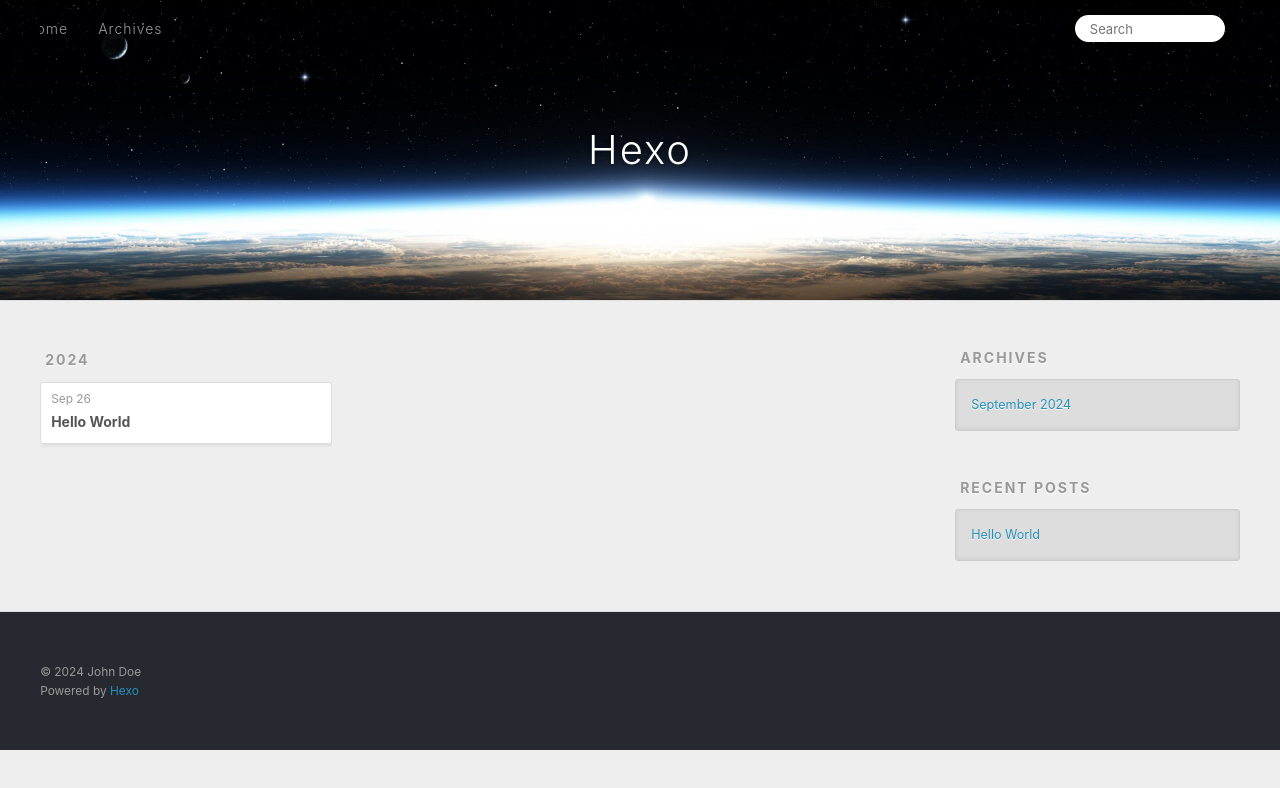
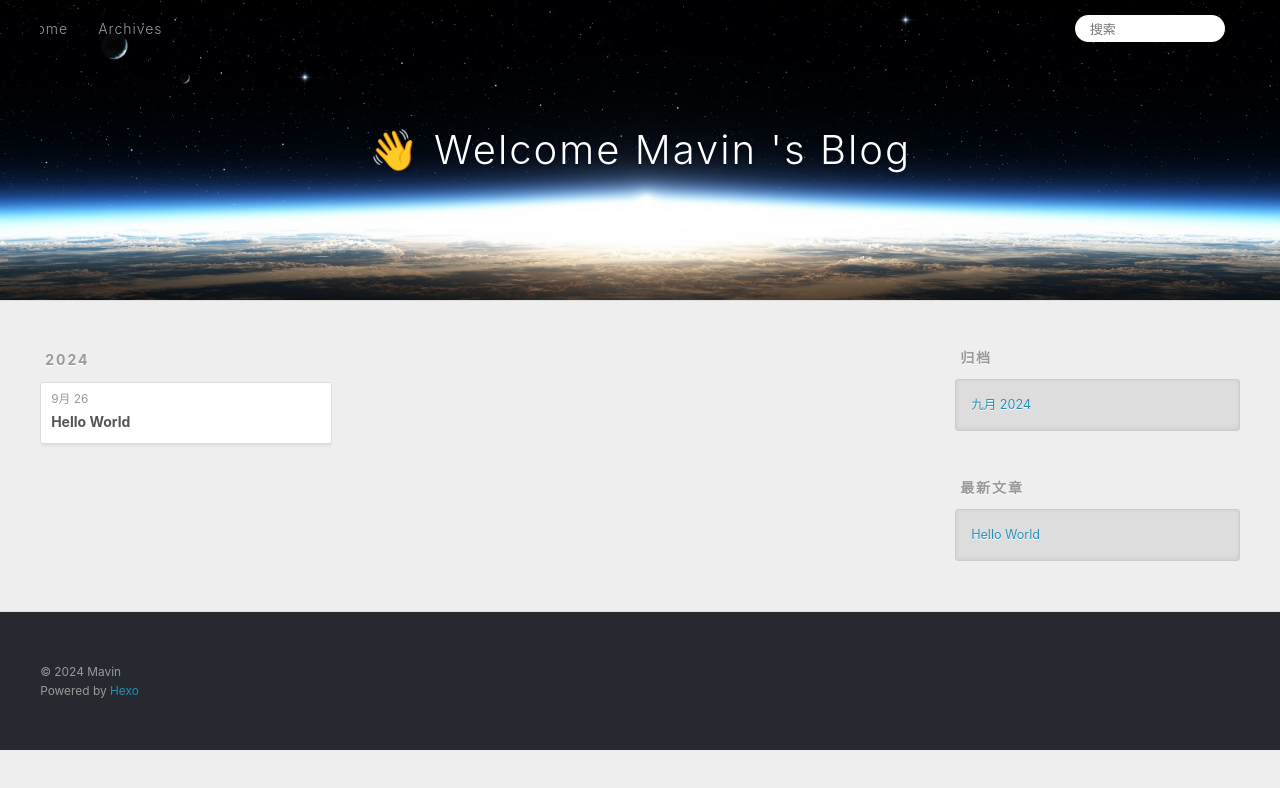
Before and after one commit to RongxianJin/MavinGH.github.io, a plain HTML site: page archives/index.html in a window 1280 px wide. Both pictures are taken after a click on the link 1232 px from the left and 27 px from the top of the page. Drawn offline with Linux system fonts and the light colour scheme.

Commit message:
Site updated: 2024-09-26 10:14:48

```diff
--- a/archives/index.html
+++ b/archives/index.html
@@ -4,17 +4,19 @@
   <meta charset="utf-8">
 
 
-  <title>Archives | Hexo</title>
+  <title>归档 | 👋 Welcome Mavin &#39;s Blog</title>
   <meta name="viewport" content="width=device-width, initial-scale=1, shrink-to-fit=no">
-  <meta property="og:type" content="website">
-<meta property="og:title" content="Hexo">
+  <meta name="description" content="Write By Mavin">
+<meta property="og:type" content="website">
+<meta property="og:title" content="👋 Welcome Mavin &#39;s Blog">
 <meta property="og:url" content="http://example.com/archives/index.html">
-<meta property="og:site_name" content="Hexo">
-<meta property="og:locale" content="en_US">
-<meta property="article:author" content="John Doe">
+<meta property="og:site_name" content="👋 Welcome Mavin &#39;s Blog">
+<meta property="og:description" content="Write By Mavin">
+<meta property="og:locale" content="zh_CN">
+<meta property="article:author" content="Mavin">
 <meta name="twitter:card" content="summary">
 
-    <link rel="alternate" href="/atom.xml" title="Hexo" type="application/atom+xml">
+    <link rel="alternate" href="/atom.xml" title="👋 Welcome Mavin 's Blog" type="application/atom+xml">
 
 
     <link rel="shortcut icon" href="/favicon.png">
@@ -39,7 +41,7 @@
   <div id="header-outer" class="outer">
     <div id="header-title" class="inner">
       <h1 id="logo-wrap">
-        <a href="/" id="logo">Hexo</a>
+        <a href="/" id="logo">👋 Welcome Mavin &#39;s Blog</a>
       </h1>
 
     </div>
@@ -55,12 +57,12 @@
       <nav id="sub-nav">
 
 
-          <a class="nav-icon" href="/atom.xml" title="RSS Feed"><span class="fa fa-rss"></span></a>
+          <a class="nav-icon" href="/atom.xml" title="RSS 订阅"><span class="fa fa-rss"></span></a>
 
-        <a class="nav-icon nav-search-btn" title="Search"><span class="fa fa-search"></span></a>
+        <a class="nav-icon nav-search-btn" title="搜索"><span class="fa fa-search"></span></a>
       </nav>
       <div id="search-form-wrap">
-        <form action="//google.com/search" method="get" accept-charset="UTF-8" class="search-form"><input type="search" name="q" class="search-form-input" placeholder="Search"><button type="submit" class="search-form-submit">&#xF002;</button><input type="hidden" name="sitesearch" value="http://example.com"></form>
+        <form action="//google.com/search" method="get" accept-charset="UTF-8" class="search-form"><input type="search" name="q" class="search-form-input" placeholder="搜索"><button type="submit" class="search-form-submit">&#xF002;</button><input type="hidden" name="sitesearch" value="http://example.com"></form>
       </div>
     </div>
   </div>
@@ -84,7 +86,7 @@
   <div class="archive-article-inner">
     <header class="archive-article-header">
       <a href="/2024/09/26/hello-world/" class="archive-article-date">
-  <time class="dt-published" datetime="2024-09-26T01:45:20.445Z" itemprop="datePublished">Sep 26</time>
+  <time class="dt-published" datetime="2024-09-26T01:45:20.445Z" itemprop="datePublished">9月 26</time>
 </a>
 
 
@@ -116,9 +118,9 @@
 
 
   <div class="widget-wrap">
-    <h3 class="widget-title">Archives</h3>
+    <h3 class="widget-title">归档</h3>
     <div class="widget">
-      <ul class="archive-list"><li class="archive-list-item"><a class="archive-list-link" href="/archives/2024/09/">September 2024</a></li></ul>
+      <ul class="archive-list"><li class="archive-list-item"><a class="archive-list-link" href="/archives/2024/09/">九月 2024</a></li></ul>
     </div>
   </div>
 
@@ -126,7 +128,7 @@
 
 
   <div class="widget-wrap">
-    <h3 class="widget-title">Recent Posts</h3>
+    <h3 class="widget-title">最新文章</h3>
     <div class="widget">
       <ul>
 
@@ -147,7 +149,7 @@
   <div class="outer">
     <div id="footer-info" class="inner">
 
-      &copy; 2024 John Doe<br>
+      &copy; 2024 Mavin<br>
       Powered by <a href="https://hexo.io/" target="_blank">Hexo</a>
     </div>
   </div>
```
Also changed, not shown: 2024/09/26/hello-world/index.html (+14 -14 lines), archives/2024/09/index.html (+18 -16 lines), archives/2024/index.html (+18 -16 lines), index.html (+18 -16 lines).
